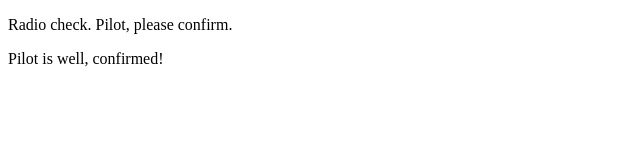
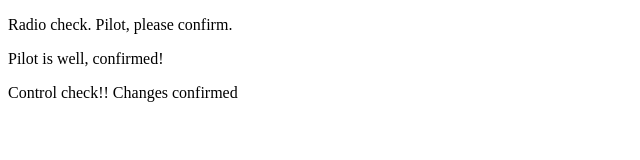
Before and after one commit to premalatha-ganesan/communication-log, a plain HTML site: page index.html in a window 1280 px wide. Shown: the whole page, without its empty margins (0-640 px from the left). Drawn offline with Linux system fonts and the light colour scheme.

Commit message:
changes made

```diff
--- a/index.html
+++ b/index.html
@@ -3,5 +3,6 @@
    <body>
       <p>Radio check. Pilot, please confirm.</p>
       <p>Pilot is well, confirmed!</p>
+      <p>Control check!! Changes confirmed</p>
    </body>
 </html>
```
